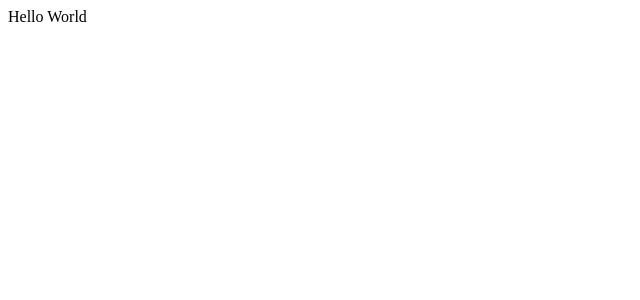
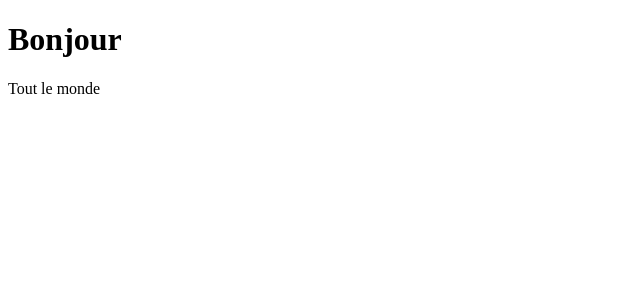
Before and after one commit to jefflearning40/test-react, a React (Vite) app: page / in a window 1280 px wide. Shown: the top 300 px of the page, without its empty margins (0-640 px from the left). Built offline with nearby package versions, Linux system fonts and the light colour scheme.

Commit message:
cour react interpolation

```diff
--- a/src/App.jsx
+++ b/src/App.jsx
@@ -1,8 +1,13 @@
-
-
-
+import React, { Fragment } from 'react';
+const Title='Bonjour'
+const Para="Tout le monde"
 function App() {
-  return 'Hello World'
+  return (
+    <Fragment>
+      <h1 id="Title" className="title">{Title}</h1>
+      <p>{Para}</p>
+    </Fragment>
+  );
 }
 
-export default App
+export default App;
```
